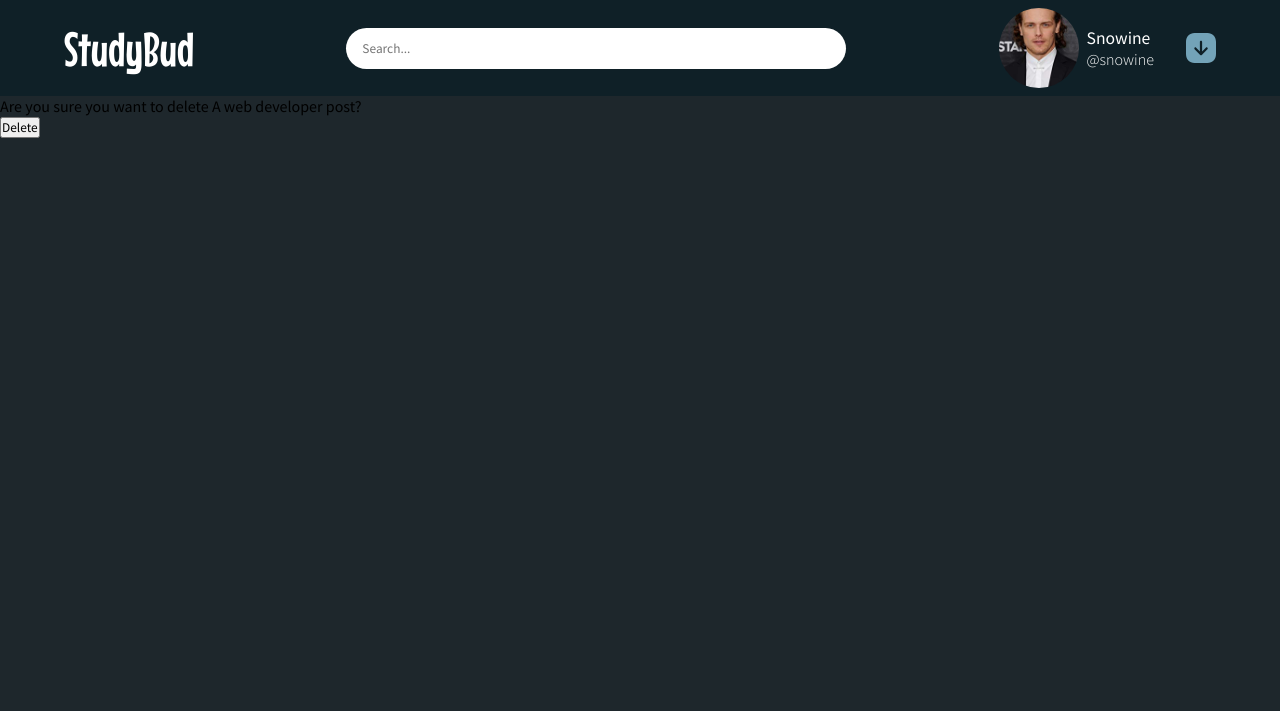
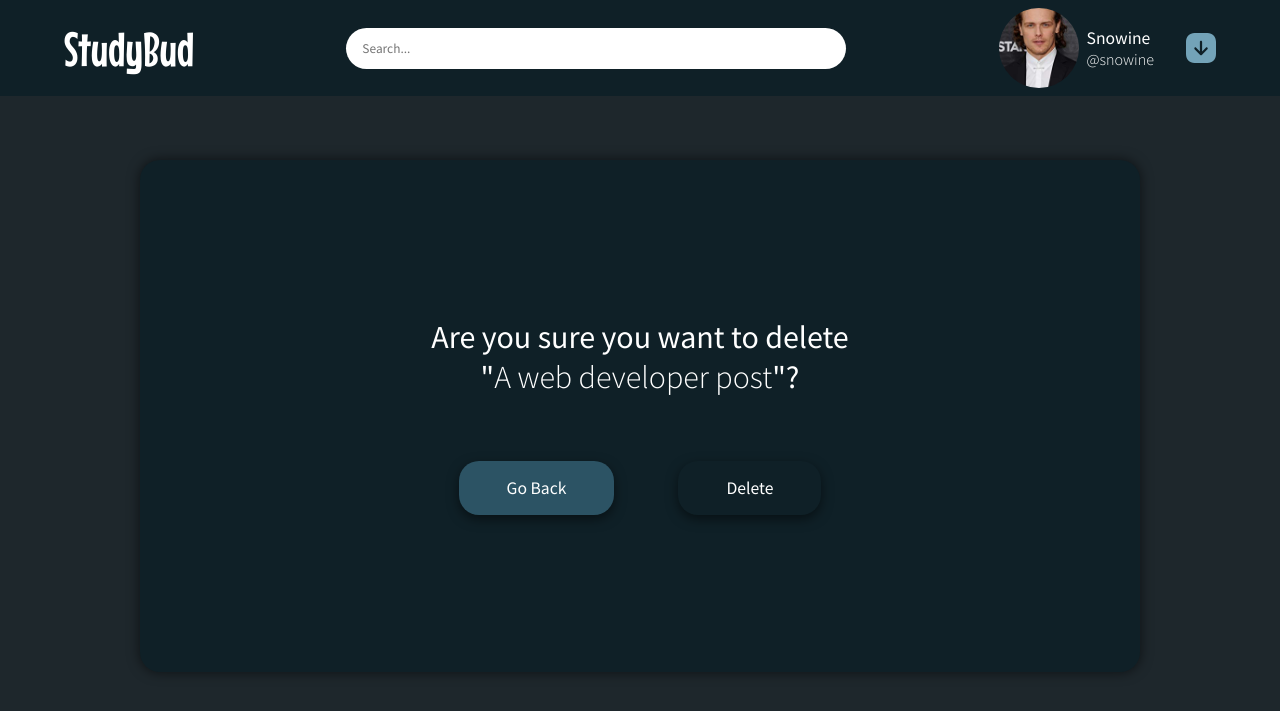
Before and after one commit to Benedict-arowo/StudyBudApp, a Django app: page /delete-room/9994c8ce-9e87-48e8-a716-491fe20f85a0 in a window 1280 px wide. Shown: the top 711 px of the page. Run offline with Django 4.2, Linux system fonts and the light colour scheme; a user stored in the database is signed in; data comes from the database, SQL or seed files in the repository; both versions use the stored data as it was after the commit.

Commit message:
Styled delete page

```diff
--- /dev/null
+++ b/Studybud/static/styles/delete.css
@@ -0,0 +1,71 @@
+body {
+    display: flex;
+    flex-direction: column;
+    gap: 64px;
+}
+
+main {
+    display: grid;
+    place-items: center;
+}
+
+.container {
+    border-radius: 20px;
+    box-shadow: 0 0 12px 1px rgba(0, 0, 0, .5);
+    width: 1000px;
+    height: 512px;
+    display: flex;
+    flex-direction: column;
+    background-color: var(--mainColor);
+    align-items: center;
+    justify-content: center;
+    gap: 64px;
+    padding: 0 32px;
+}
+
+.prompt {
+    max-width: 1000px;
+}
+
+.prompt > h1 {
+    font-size: 2rem;
+    font-weight: 400;
+    max-width: 451px;
+    color: white;
+    text-align: center;
+}
+
+.prompt > h1 > span {
+    font-weight: 300;
+}
+
+button {
+    padding: 16px 48px;
+    border-radius: 20px;
+    box-shadow: 0 4px 12px rgba(0, 0, 0, .5);
+    color: white;
+    transition: all 0.3s;
+    font-size: 1.1rem;
+    cursor: pointer;
+    border: none;
+    background-color: var(--tertiaryColor);
+}
+
+button:hover {
+    transform: scale(1.1);
+}
+
+button > a {
+    color: white;
+    text-decoration: none;
+}
+
+.btns {
+    display: flex;
+    gap: 64px;
+    flex-wrap: wrap;
+}
+
+.btns > button:nth-child(2) {
+    background-color: var(--mainColor);
+}
--- a/Studybud/views.py
+++ b/Studybud/views.py
@@ -14,9 +14,11 @@ def index(request):
         q = ''
     topics = Topic.objects.all()
     rooms = Room.objects.filter(Q(name__icontains=q) | Q(topic__name__icontains=q) | Q(host__username__icontains=q))
+    roomCount = rooms.count()
     context = {
         'rooms': rooms,
         'topics': topics,
+        'roomCount': roomCount,
     }
     return render(request, 'Base/index.html', context)
 
@@ -63,7 +65,7 @@ def deleteRoom(request, id):
         return redirect('index')
 
     context = {
-        'room': room,
+        'obj': room,
     }
     return render(request, 'Base/delete.html', context)
 
--- a/templates/Base/delete.html
+++ b/templates/Base/delete.html
@@ -1,10 +1,22 @@
 {% extends 'layout.html' %}
+{% load static %}
+
+{% block style %}
+    <link rel="stylesheet" href="{% static 'styles/delete.css' %}">
+{% endblock %}
 
 {% block content %}
-    <form action="" method="post">
-        {% csrf_token %}
-        <p>Are you sure you want to delete {{room.name}}?</p>
-        <a href="{{request.META.HTTP_REFERER}}"></a>
-        <button type="submit">Delete</button>
-    </form>
-{% endblock%}
+
+    <main>
+        <form method="post" class="container">
+            {% csrf_token %}
+            <div class="prompt">
+                <h1>Are you sure you want to delete "<span>{{obj}}</span>"?</h1>
+            </div>
+            <div class="btns">
+                <button><a href="{{request.META.HTTP_REFERER}}">Go Back</a></button>
+                <button type="submit">Delete</button>
+            </div>
+        <form/>
+    </main>
+    {% endblock %}
--- a/templates/nav.html
+++ b/templates/nav.html
@@ -3,7 +3,7 @@
     <nav>
         <a id="logo" href="{% url 'index' %}"">StudyBud</a>
         <form id="search" action="" method="get">
-            <input type="text" name="Search" placeholder="Search..." id="searchInput">
+            <input type="text" name="q" placeholder="Search..." id="searchInput">
         </form>
         <div id="user">
 
```
Also changed, not shown: templates/Base/delete_old.html (added, +10 -0 lines), templates/Base/index.html (+7 -0 lines), db.sqlite3.
